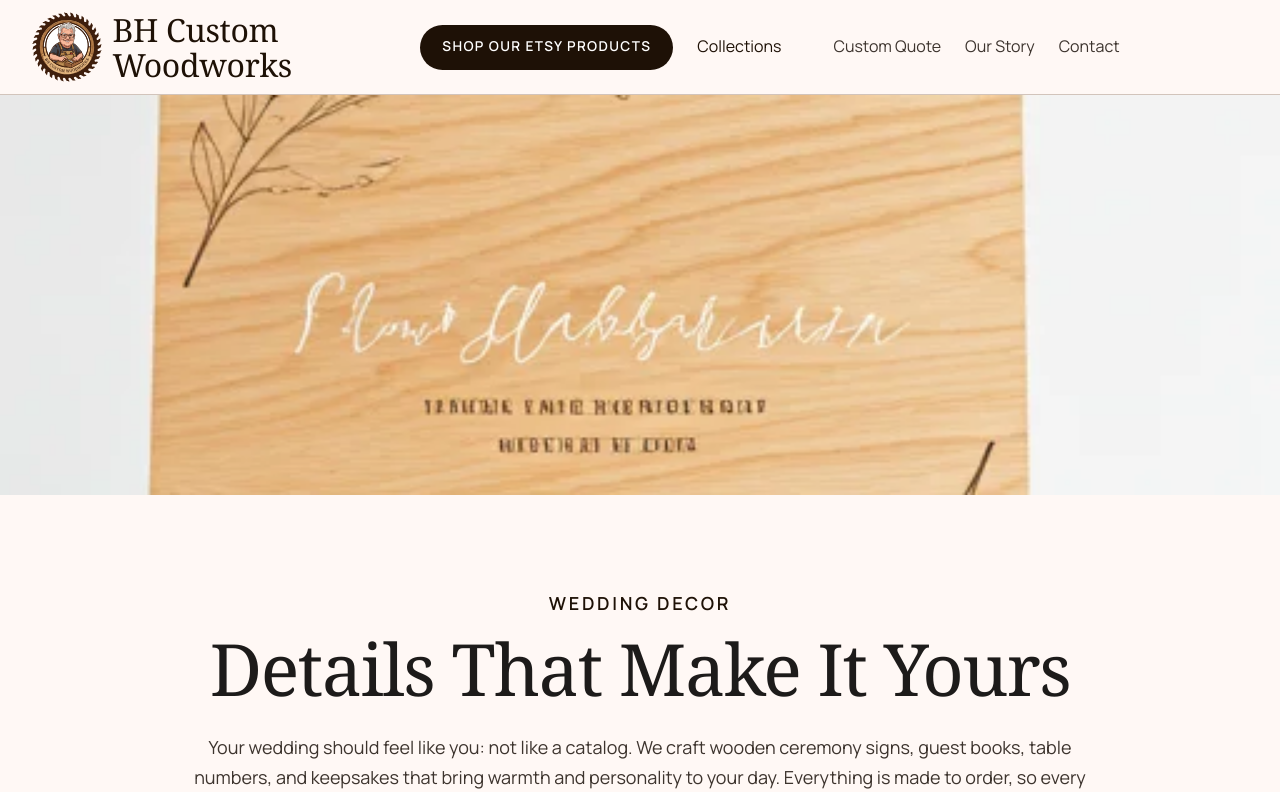
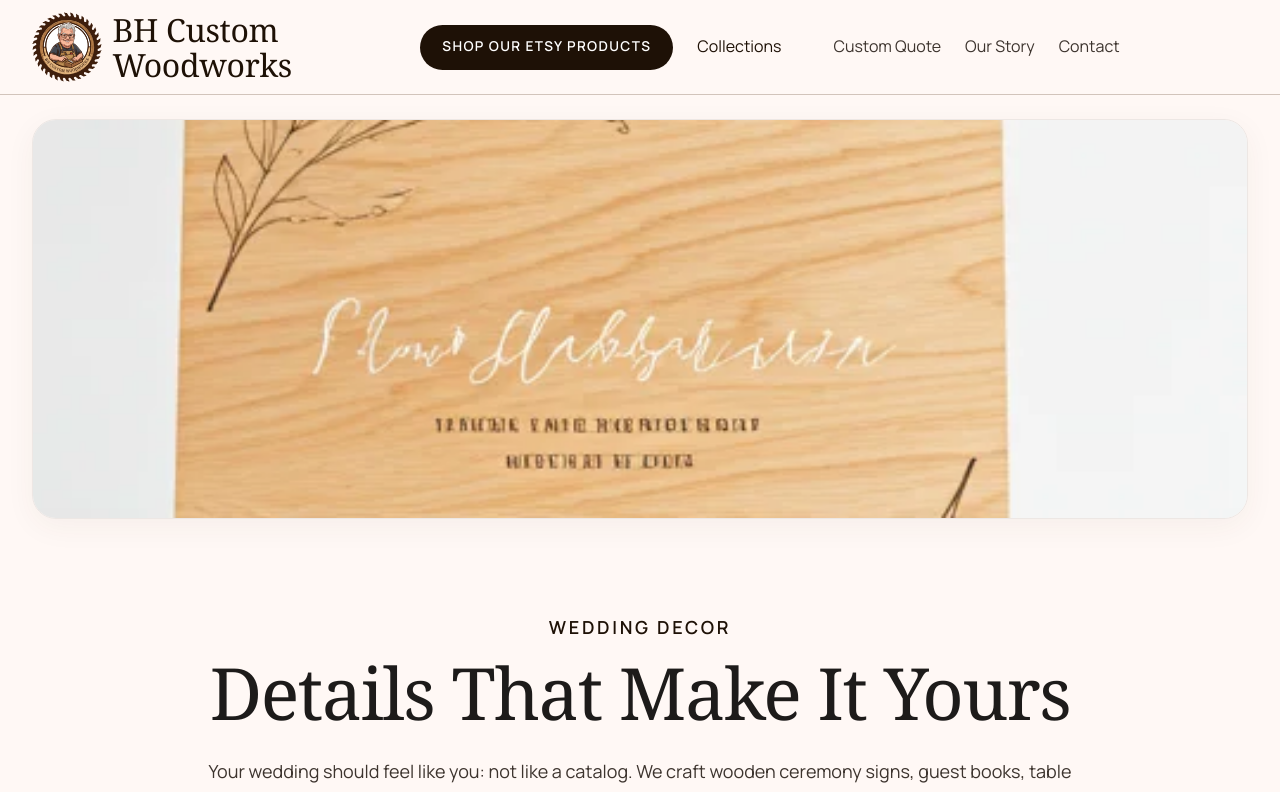
Before and after one commit to bhcustom/bh-custom-woodworks, a Next.js app: page /services/wedding-decor in a window 1280 px wide. Shown: the top 792 px of the page. Built offline with nearby package versions, Linux system fonts and the light colour scheme.

Commit message:
Fix collection pages hero display and zoom for 1920x1080 screens

```diff
--- a/src/app/components/ServicePage.js
+++ b/src/app/components/ServicePage.js
@@ -27,14 +27,20 @@ export default function ServicePage({ service }) {
         />
       )}
       {/* ====== HERO ====== */}
-      <section className="service-hero">
+      <section className="service-hero-section">
+        <div className="container">
+          <div className="service-hero">
             <div className="service-hero-bg">
               <Image
                 src={service.heroImage}
                 alt={service.heroAlt}
                 fill
-            style={{ objectFit: "cover" }}
+                priority
+                sizes="(max-width: 1280px) 100vw, 1280px"
+                style={{ objectFit: "cover", objectPosition: "center" }}
               />
+            </div>
+          </div>
         </div>
       </section>
 
--- a/src/app/globals.css
+++ b/src/app/globals.css
@@ -1478,15 +1478,22 @@ header.navbar.scrolled .navbar-logo-icon {
 
 /* --- Service Hero --- */
 
+.service-hero-section {
+  padding-top: var(--stack-md);
+  padding-bottom: 0;
+  background: var(--surface);
+}
+
 .service-hero {
   position: relative;
-  max-width: 2560px;
-  margin: 0 auto;
-  min-height: 50vh;
-  display: flex;
-  align-items: flex-start;
-  padding: var(--section-padding) var(--gutter);
+  width: 100%;
+  height: 440px;
+  max-height: 50vh;
+  min-height: 280px;
+  border-radius: var(--rounded-xl);
   overflow: hidden;
+  box-shadow: var(--shadow-card);
+  border: 1px solid var(--surface-container-high);
 }
 
 .service-hero-bg {
@@ -1497,11 +1504,11 @@ header.navbar.scrolled .navbar-logo-icon {
 
 .service-hero-bg img {
   object-position: center;
-  transition: transform 12s ease;
+  transition: transform 0.6s cubic-bezier(0.16, 1, 0.3, 1);
 }
 
 .service-hero:hover .service-hero-bg img {
-  transform: scale(1.05);
+  transform: scale(1.02);
 }
 
 .service-intro {
@@ -1748,7 +1755,8 @@ header.navbar.scrolled .navbar-logo-icon {
     font-size: 2.25rem;
   }
   .service-hero {
-    min-height: 40vh;
+    height: 260px;
+    min-height: 220px;
   }
 }
 
```
Lines whose indentation alone changed are shown as unchanged.
